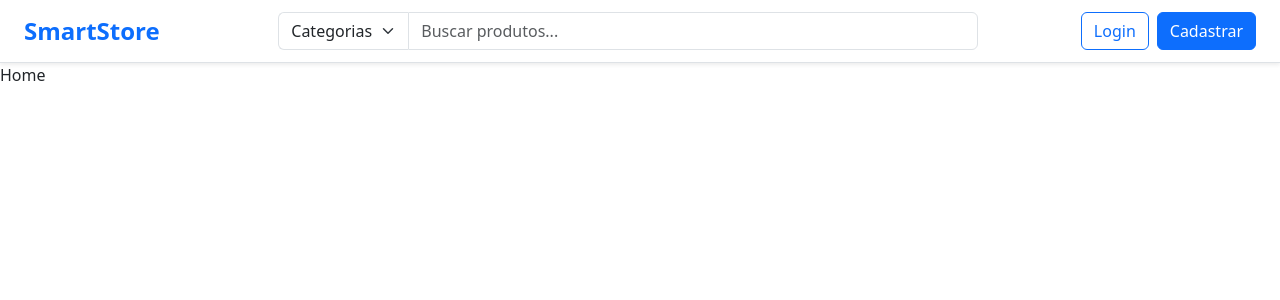
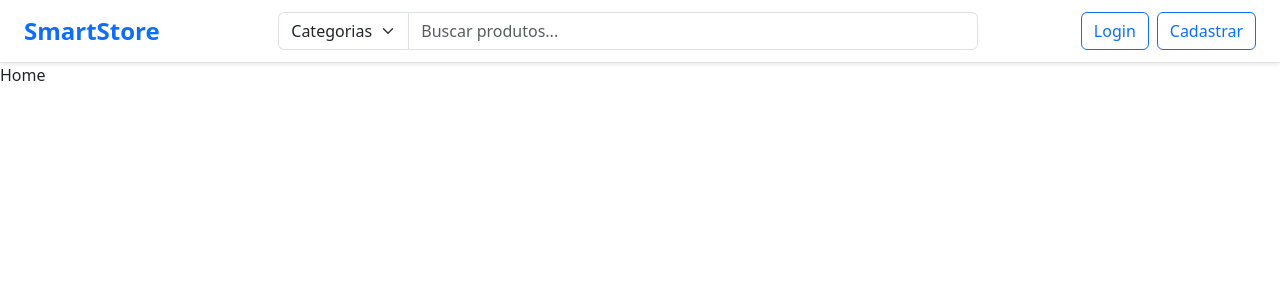
Before and after one commit to joaoVitor-amaro/SmartStore_system, a React app in the folder frontend/: page / in a window 1280 px wide. Shown: the top 300 px of the page. Built offline with nearby package versions, Linux system fonts and the light colour scheme; the HTML template or start-up script is replaced by a standard one.

Commit message:
fix: corrige botão de cadastro sempre ativo na header

```diff
--- a/frontend/src/components/Header.jsx
+++ b/frontend/src/components/Header.jsx
@@ -1,4 +1,4 @@
-import { Link } from "react-router-dom";
+import { Link, NavLink } from "react-router-dom";
 
 export default function Header({ categorias = [] }) {
   return (
@@ -29,8 +29,25 @@ export default function Header({ categorias = [] }) {
 
         {/* Login e Cadastrar */}
         <div className="d-flex gap-2">
-          <Link to="/login" className="btn btn-outline-primary">Login</Link>
-          <Link to="/usuario/cadastro" className="btn btn-primary">Cadastrar</Link>
+
+          <NavLink
+            to="/login"
+            className={({ isActive }) =>
+              isActive ? "btn btn-primary" : "btn btn-outline-primary"
+            }
+          >
+            Login
+          </NavLink>
+
+          <NavLink
+            to="/usuario/cadastro"
+            className={({ isActive }) =>
+              isActive ? "btn btn-primary" : "btn btn-outline-primary"
+            }
+          >
+            Cadastrar
+          </NavLink>
+
         </div>
 
       </div>
```
